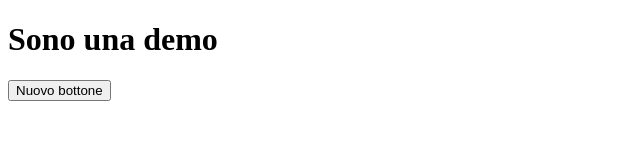
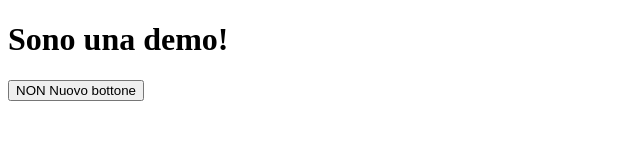
Before and after one commit to taniot/demo-git, a plain HTML site: page index.html in a window 1280 px wide. Shown: the whole page, without its empty margins (0-640 px from the left). Drawn offline with Linux system fonts and the light colour scheme.

Commit message:
feat: hotfix testo

```diff
--- a/index.html
+++ b/index.html
@@ -6,7 +6,7 @@
     <title>Demo GIT</title>
   </head>
   <body>
-    <h1>Sono una demo</h1>
-    <button>Nuovo bottone</button>
+    <h1>Sono una demo!</h1>
+    <button>NON Nuovo bottone</button>
   </body>
 </html>
```
